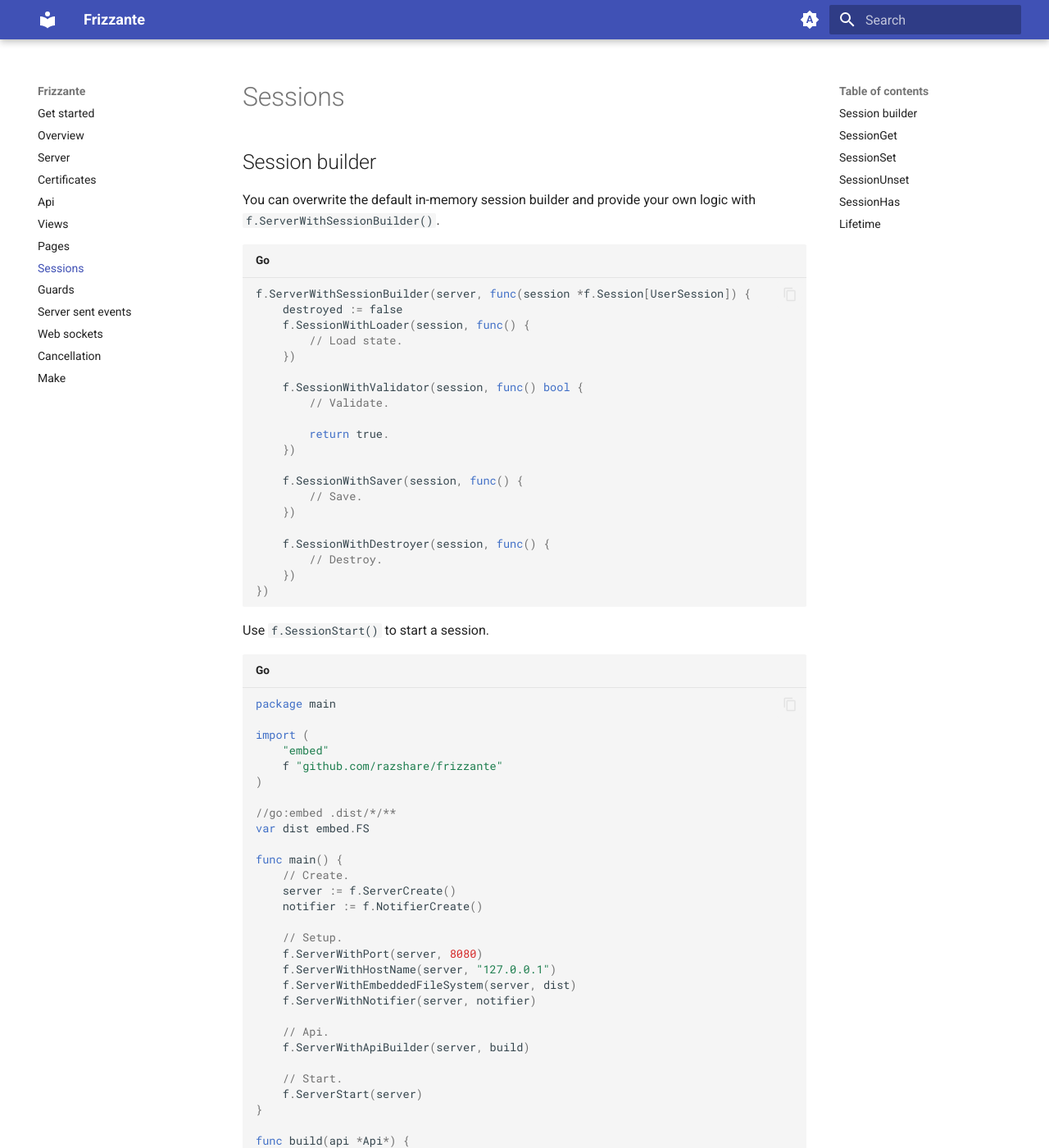
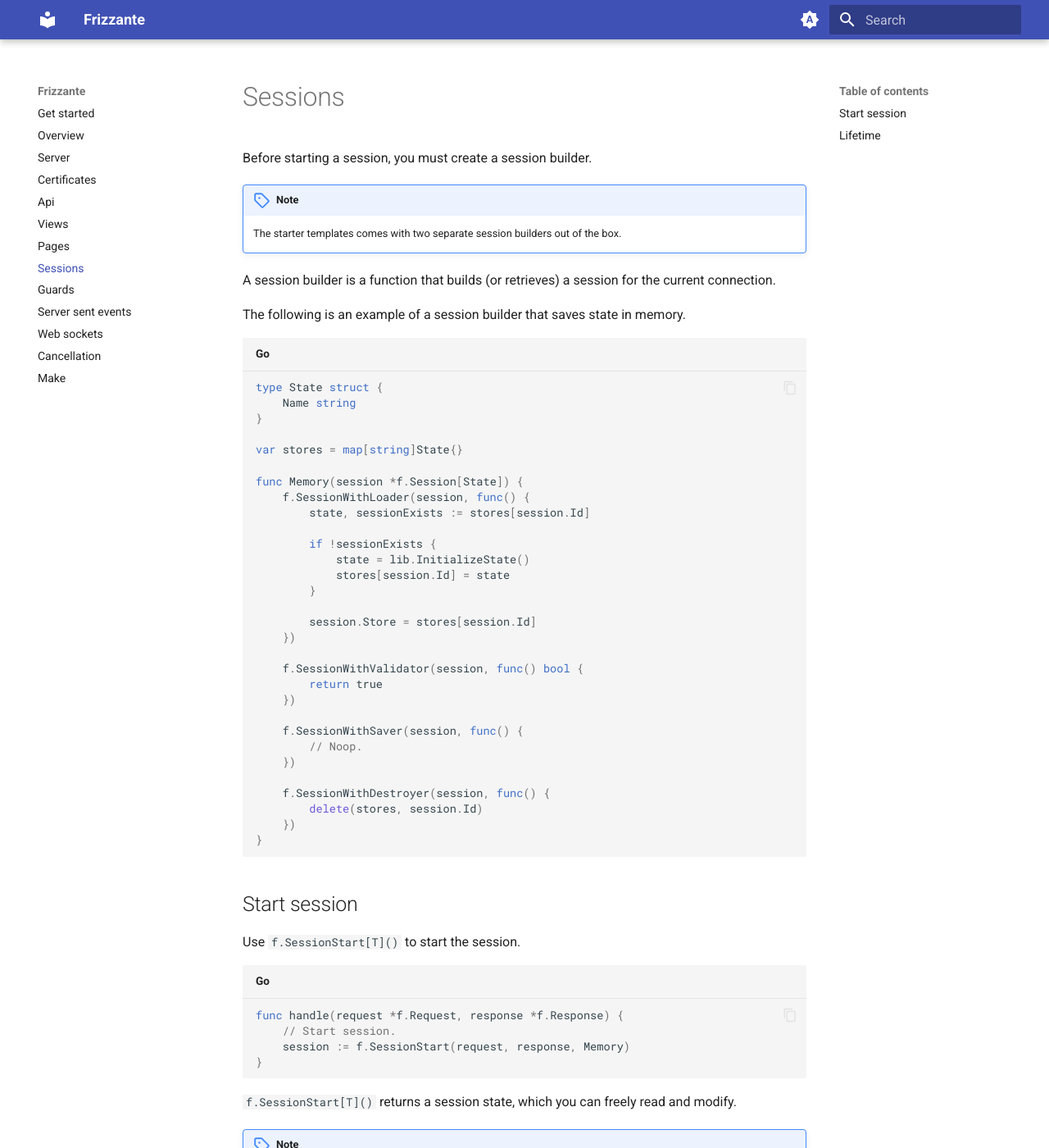
Before and after one commit to razshare/frizzante-docs, an MkDocs documentation site: the page built from docs/sessions.md, in a window 1280 px wide and 1400 px high. Shown: the whole window at 82% size. Built offline with MkDocs 1.6.1 and Material for MkDocs 9.7.7, drawn with Linux system fonts in a browser that asks for light colours; some of the changed text lies outside the part shown.

Commit message:
chore(docs): update sessions.

````diff
--- a/docs/sessions.md
+++ b/docs/sessions.md
@@ -1,116 +1,64 @@
-## Session builder
+Before starting a session, you must create a session builder.
 
-You can overwrite the default in-memory session builder and provide
-your own logic with `f.ServerWithSessionBuilder()`.
+!!! note
+    The starter templates comes with two separate
+    session builders out of the box.
+
+
+A session builder is a function that builds (or retrieves) a session for the current connection.
+
+The following is an example of a session builder that saves state in memory.
 
 ```go
-f.ServerWithSessionBuilder(server, func(session *f.Session[UserSession]) {
-	destroyed := false
+type State struct {
+	Name string
+}
+
+var stores = map[string]State{}
+
+func Memory(session *f.Session[State]) {
 	f.SessionWithLoader(session, func() {
-        // Load state.
+		state, sessionExists := stores[session.Id]
+
+		if !sessionExists {
+			state = lib.InitializeState()
+			stores[session.Id] = state
+		}
+
+		session.Store = stores[session.Id]
 	})
 
 	f.SessionWithValidator(session, func() bool {
-		// Validate.
-
-        return true.
+		return true
 	})
 
 	f.SessionWithSaver(session, func() {
-		// Save.
+		// Noop.
 	})
 
 	f.SessionWithDestroyer(session, func() {
-		// Destroy.
+		delete(stores, session.Id)
 	})
-})
+}
+
 ```
 
-Use `f.SessionStart()` to start a session.
+## Start session
+
+Use `f.SessionStart[T]()` to start the session.
 
 ```go
-package main
-
-import (
-	"embed"
-	f "github.com/razshare/frizzante"
-)
-
-//go:embed .dist/*/**
-var dist embed.FS
-
-func main() {
-	// Create.
-	server := f.ServerCreate()
-	notifier := f.NotifierCreate()
-
-	// Setup.
-	f.ServerWithPort(server, 8080)
-	f.ServerWithHostName(server, "127.0.0.1")
-	f.ServerWithEmbeddedFileSystem(server, dist)
-	f.ServerWithNotifier(server, notifier)
-
-	// Api.
-	f.ServerWithApiBuilder(server, build)
-
-	// Start.
-	f.ServerStart(server)
-}
-
-func build(api *Api*) {
-    // Build api.
-	f.ApiWithPath(api, "/welcome")
-	f.ApiWithHandle(api, handle)
-}
-
 func handle(request *f.Request, response *f.Response) {
     // Start session.
-    session := f.SessionStart(request, response)
+    session := f.SessionStart(request, response, Memory)
 }
 ```
 
-`f.SessionStart()` always returns a session.
+`f.SessionStart[T]()` returns a session state, which you can freely
+read and modify.
 
 !!! note
-    The reason `f.SessionStart()` always succeeds is because it will automatically create a new session if none is found. The new session does **not** retain any data from the previous session.
-
-## SessionGet
-
-Use `f.SessionGet[T]()` to retrieve a session property, or fallback and create a default value if the property doesn't exist.
-
-```go
-session := f.SessionStart(request, response)
-username := f.SessionGet[string](session, "username")
-```
-
-## SessionSet
-
-Use `f.SessionSet[T]()` to create or update a session property.
-
-```go
-session := f.SessionStart(request, response)
-f.SessionSet(session, "username", "frizzante")
-```
-
-## SessionUnset
-
-Use `f.SessionUnset()` to remove a session property.
-
-```go
-session := f.SessionStart(request, response)
-f.SessionUnset(session, "username")
-```
-
-## SessionHas
-
-Use `f.SessionHas()` to check if the session has a property.
-
-```go
-session := f.SessionStart(request, response)
-if !f.SessionHas(session, "username") {
-    // Session key "username" doesn't exist.
-}
-```
+    The session state is built by the `Memory` session builder.
 
 ## Lifetime
 
````
